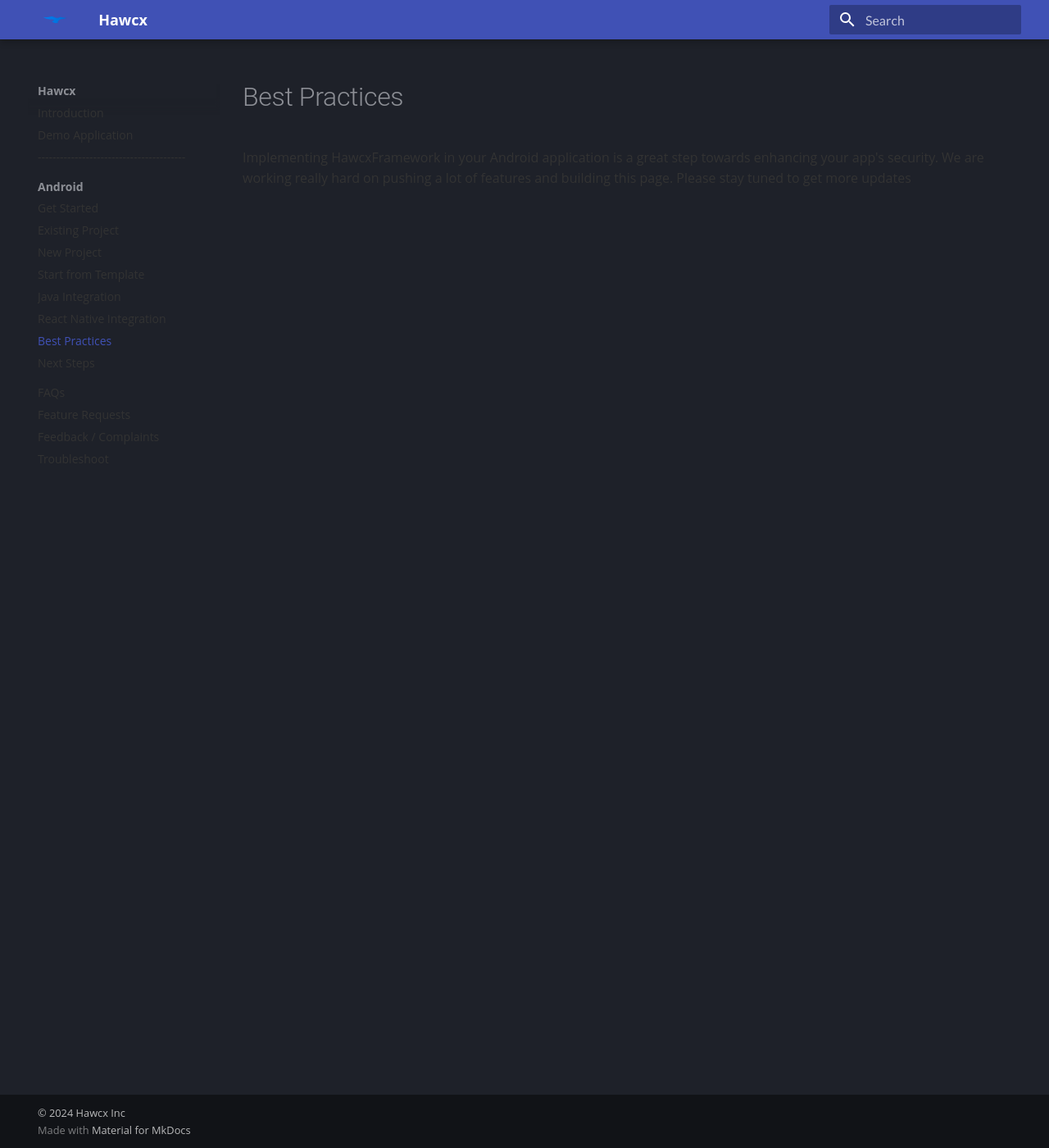
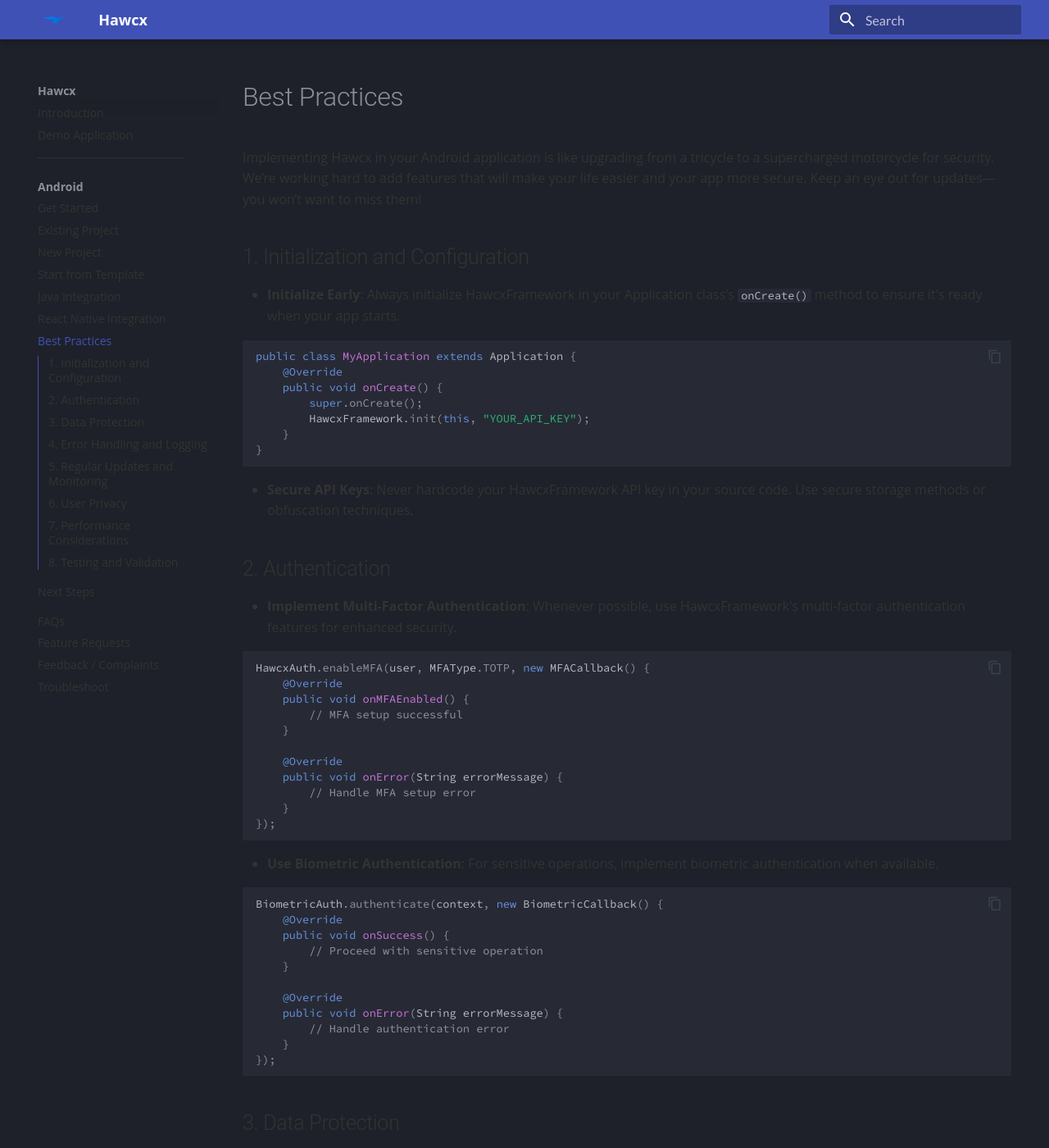
Before and after one commit to hawcx/sdk_docs, an MkDocs documentation site: the page built from docs/android/best-practices.md, in a window 1280 px wide and 1400 px high. Shown: the whole window at 82% size. Built offline with MkDocs 1.6.1 and Material for MkDocs 9.7.7, drawn with Linux system fonts in a browser that asks for light colours; some of the changed text lies outside the part shown.

Commit message:
Update best-practices.md

````diff
--- a/docs/android/best-practices.md
+++ b/docs/android/best-practices.md
@@ -1,6 +1,6 @@
 # Best Practices
 
-<!-- Implementing HawcxFramework in your Android application is a great step towards enhancing your app's security. To maximize the benefits and ensure optimal usage, follow these best practices:
+Implementing Hawcx in your Android application is like upgrading from a tricycle to a supercharged motorcycle for security. We’re working hard to add features that will make your life easier and your app more secure. Keep an eye out for updates—you won’t want to miss them!
 
 ## 1. Initialization and Configuration
 
@@ -138,7 +138,4 @@ if (HawcxValidator.isValidInput(userInput)) {
 }
 ```
 
-By following these best practices, you can ensure that you're using HawcxFramework effectively and maximizing the security of your Android application. Remember to review the [API documentation](api-reference.md) for detailed information on each feature and method mentioned here. -->
-
-
-Implementing HawcxFramework in your Android application is a great step towards enhancing your app's security. We are working really hard on pushing a lot of features and building this page. Please stay tuned to get more updates
+By following these best practices, you can ensure that you're using HawcxFramework effectively and maximizing the security of your Android application. Remember to review the [API documentation](api-reference.md) for detailed information on each feature and method mentioned here.
````
